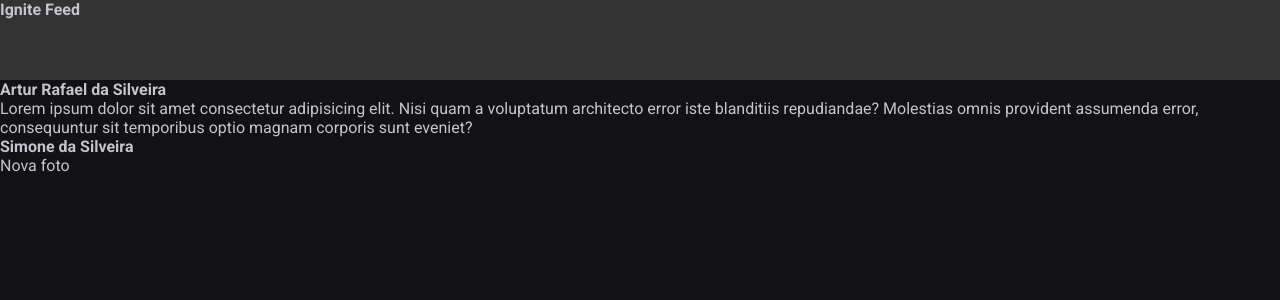
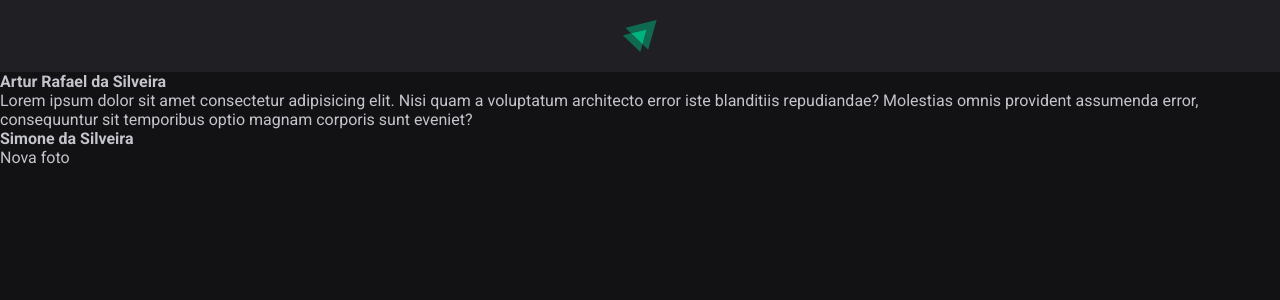
Before and after one commit to arturrsilveira/fundamentosreactjs, a React (Vite) app: page / in a window 1280 px wide. Shown: the top 300 px of the page. Built offline with nearby package versions, Linux system fonts and the light colour scheme.

Commit message:
Header Adicionado

```diff
--- a/src/components/Header.jsx
+++ b/src/components/Header.jsx
@@ -1,9 +1,11 @@
 import styles from './Header.module.css'
+
+import igniteLogo from '../assets/ignite-logo.svg';
 
 export function Header () {
     return (
       <header className={styles.header}>
-          <strong>Ignite Feed</strong>
+        <img src={igniteLogo} alt="Logotipo do Ignite" />
       </header>
     );
 }
--- a/src/components/Header.module.css
+++ b/src/components/Header.module.css
@@ -1,4 +1,10 @@
 .header {
-    background: #333;
-    height: 80px;
+    background: var(--gray-800);
+    display: flex;
+    justify-content: center;
+    padding: 1.25rem 0;
 }
+
+.header img {
+    height: 2rem;
+}
--- a/src/global.css
+++ b/src/global.css
@@ -24,5 +24,7 @@
 }
 
 body, input, button, textarea {
-    font-family: "Roboto", sans-serif;
+    font-family: 'Roboto', sans-serif;
+    font-weight: 400;
+    font-size: 1rem;
 }
```
Also changed, not shown: src/assets/ignite-logo.svg (added).
